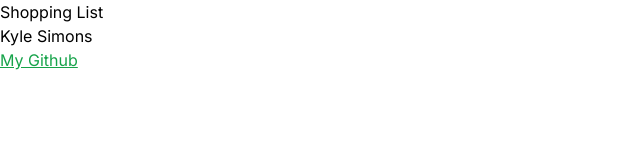
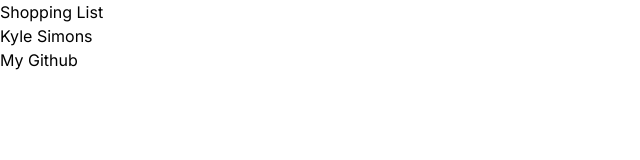
Before and after one commit to kksimons/cprg306-assignments, a Next.js app: page /week-2 in a window 1280 px wide. Shown: the top 160 px of the page, without its empty margins (0-640 px from the left). Built offline with nearby package versions, Linux system fonts and the light colour scheme.

Commit message:
Removed styles
Removed styles

```diff
--- a/app/page.js
+++ b/app/page.js
@@ -1,8 +1,6 @@
 import Link from "next/link";
 
 export default function Home() {
-  const linkStyles = "underline text-green-600 hover:text-green-300";
-
   return (
     <main>
       <h1>CPRG 306: Web Development 2 - Assignments</h1>
--- a/app/week-2/student-info.js
+++ b/app/week-2/student-info.js
@@ -3,14 +3,11 @@
 export default function StudentInfo() {
   const studentName = "Kyle Simons";
   const githubUrl = "https://github.com/kksimons";
-  const linkStyles = "underline text-green-600 hover:text-green-300";
 
   return (
     <div>
       <h2>{studentName}</h2>
-      <Link className={linkStyles} href={githubUrl}>
-        My Github
-      </Link>
+      <Link href={githubUrl}>My Github</Link>
     </div>
   );
 }
```
